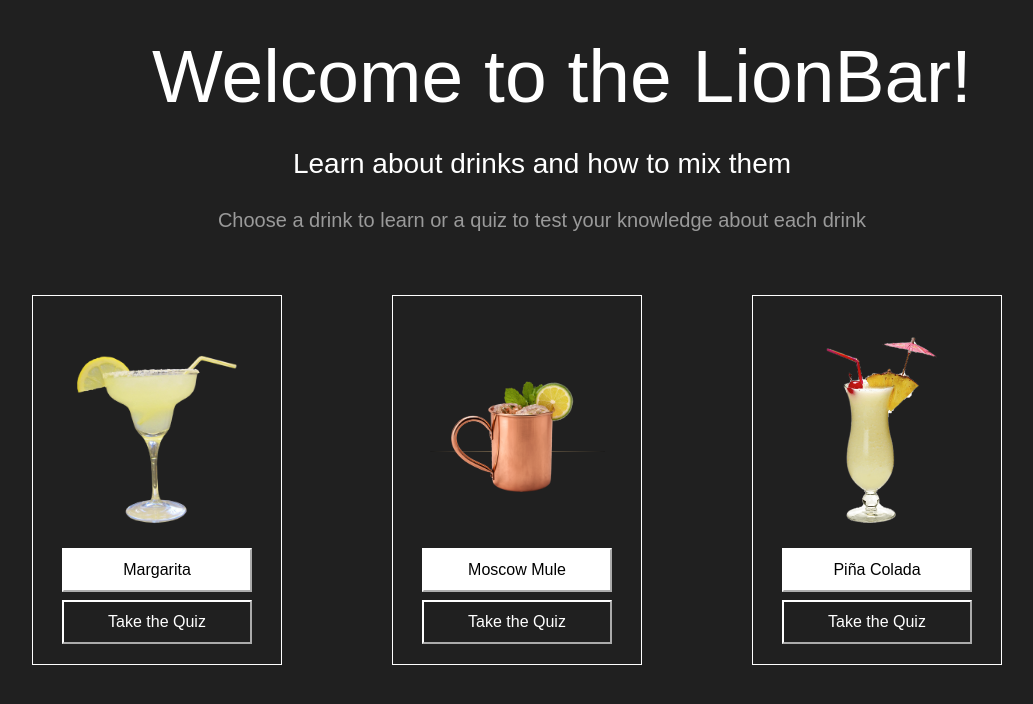
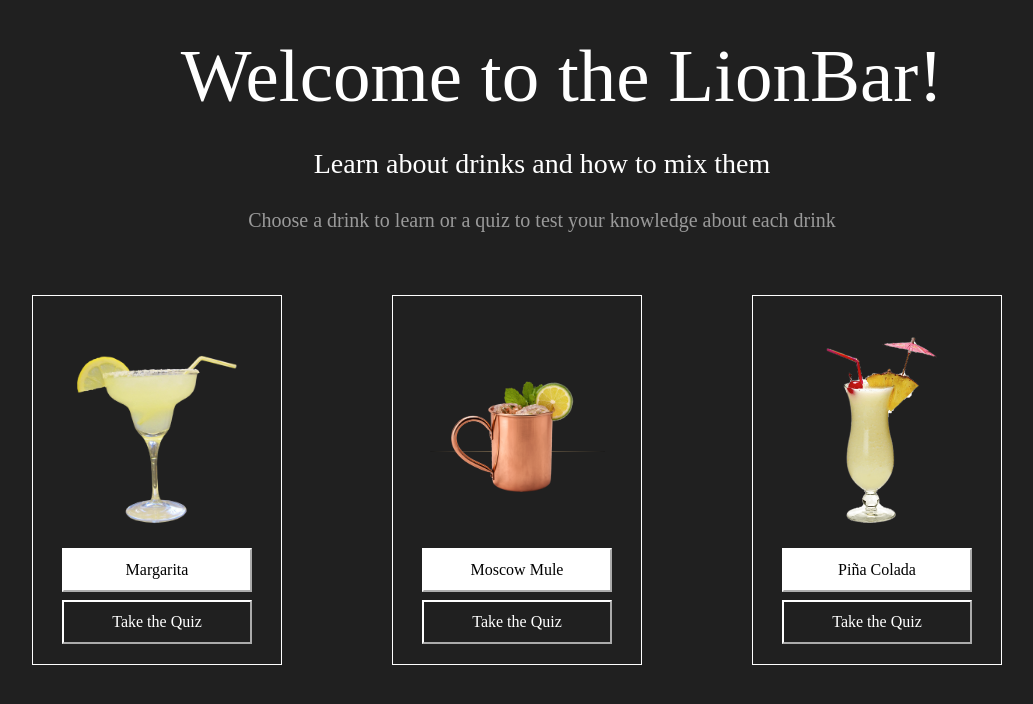
Before and after one commit to Angelica-Michaca/cocktail, a Flask app: page / in a window 1280 px wide. Shown: the part 62-766 px from the top of the page, without its empty margins (98-1131 px from the left). Run offline with Flask 2, Linux system fonts and the light colour scheme; some libraries are stand-ins or nearby versions.

Commit message:
changed all font to italiana for consistency

```diff
--- a/static/main.css
+++ b/static/main.css
@@ -154,6 +154,7 @@
             color: white;
             font-size: 75px;
             font-weight: 100;
+            font-family: italiana;
 
 
         }
@@ -162,6 +163,7 @@
             color: white;
             margin-bottom: 20px;
             font-size: 28px;
+            font-family: italiana;
 
         }
 
@@ -169,10 +171,14 @@
             color: rgb(154, 154, 154);
             margin-bottom: 60px;
             font-size: 20px;
+            font-family: italiana;
 
         }
 
         /******* Dynamic Cards on Home page *******/
+        .col-md-4{
+            font-family: italiana;
+        }
         .customHomeCard{
             width: 250px;
             height: 370px;
@@ -292,7 +298,7 @@
       .card-title-fact {
         font-size: 25px;
         text-decoration: underline;
-        font-family: italiano;
+        font-family: italiana;
 
       }
 
@@ -321,7 +327,7 @@
         width: 5rem;
         font-size: 15px;
         margin: 6px;
-        font-family: italiano;
+        font-family: italiana;
         border-radius: 0%;
 
 =======
```
